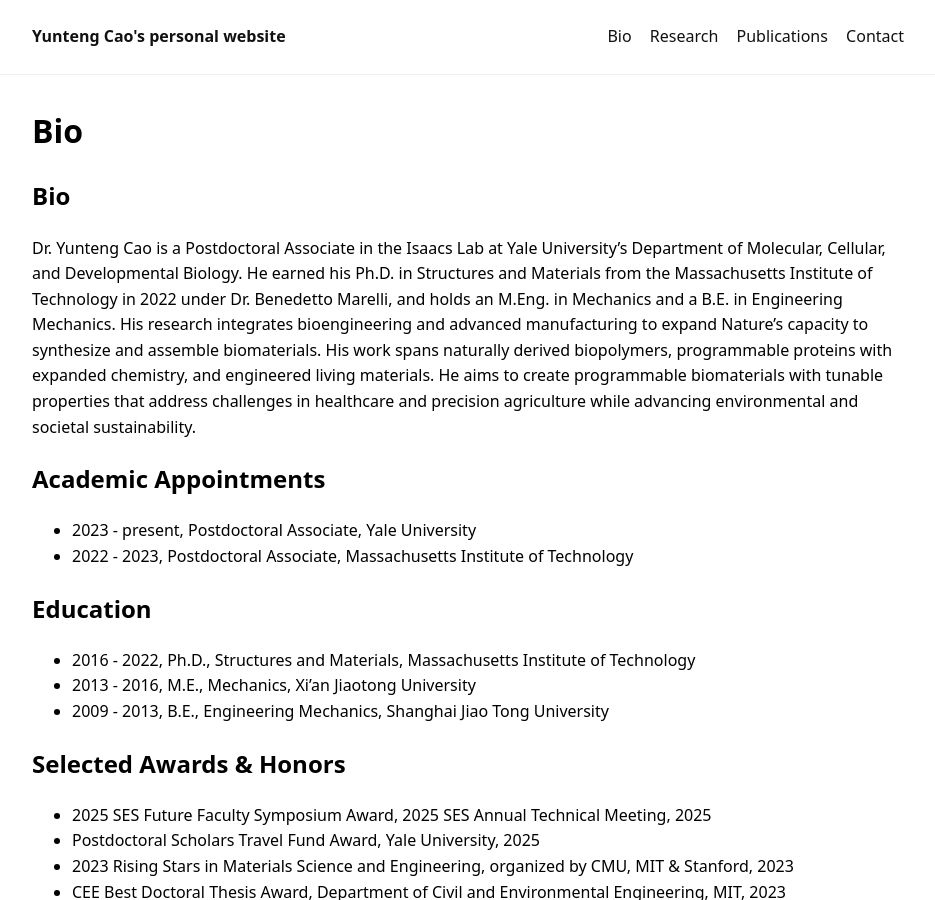
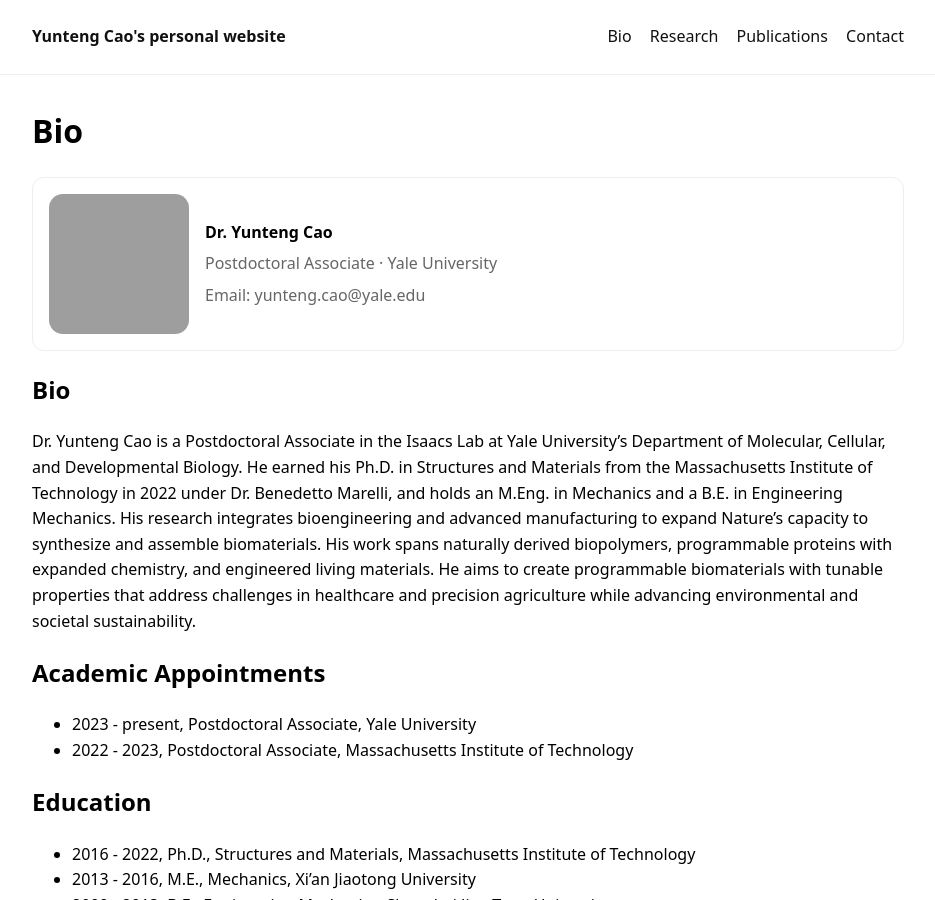
Before and after one commit to Yunteng-Cao/yunteng-cao.github.io, a Jekyll site: the page built from bio/index.md, in a window 1280 px wide and 900 px high. Shown: the whole window, without its empty margins (172-1107 px from the left). Built offline with Jekyll 4.4.1, drawn with Linux system fonts in a browser that asks for light colours; grey boxes are pictures that could not be loaded.

Commit message:
Update index.md

```diff
--- a/bio/index.md
+++ b/bio/index.md
@@ -10,6 +10,20 @@
   <p class="muted" style="margin:6px 0 0 0;">Title · Department · University</p>
 </div>
 -->
+
+<div class="card" style="display:flex; gap:16px; align-items:center;">
+  <img
+    src="{{ site.baseurl }}/assets/img/yunteng.png"
+    alt="Dr. Yunteng Cao"
+    style="width:140px; height:140px; object-fit:cover; border-radius:14px;"
+  />
+  <div>
+    <p style="margin:0;"><strong>Dr. Yunteng Cao</strong></p>
+    <p class="muted" style="margin:6px 0 0 0;">Postdoctoral Associate · Yale University</p>
+    <p class="muted" style="margin:6px 0 0 0;">Email: {{ site.email }}</p>
+  </div>
+</div>
+
 
 ## Bio
 Dr. Yunteng Cao is a Postdoctoral Associate in the Isaacs Lab at Yale University’s Department of Molecular, Cellular, and Developmental Biology. He earned his Ph.D. in Structures and Materials from the Massachusetts Institute of Technology in 2022 under Dr. Benedetto Marelli, and holds an M.Eng. in Mechanics and a B.E. in Engineering Mechanics.
```
